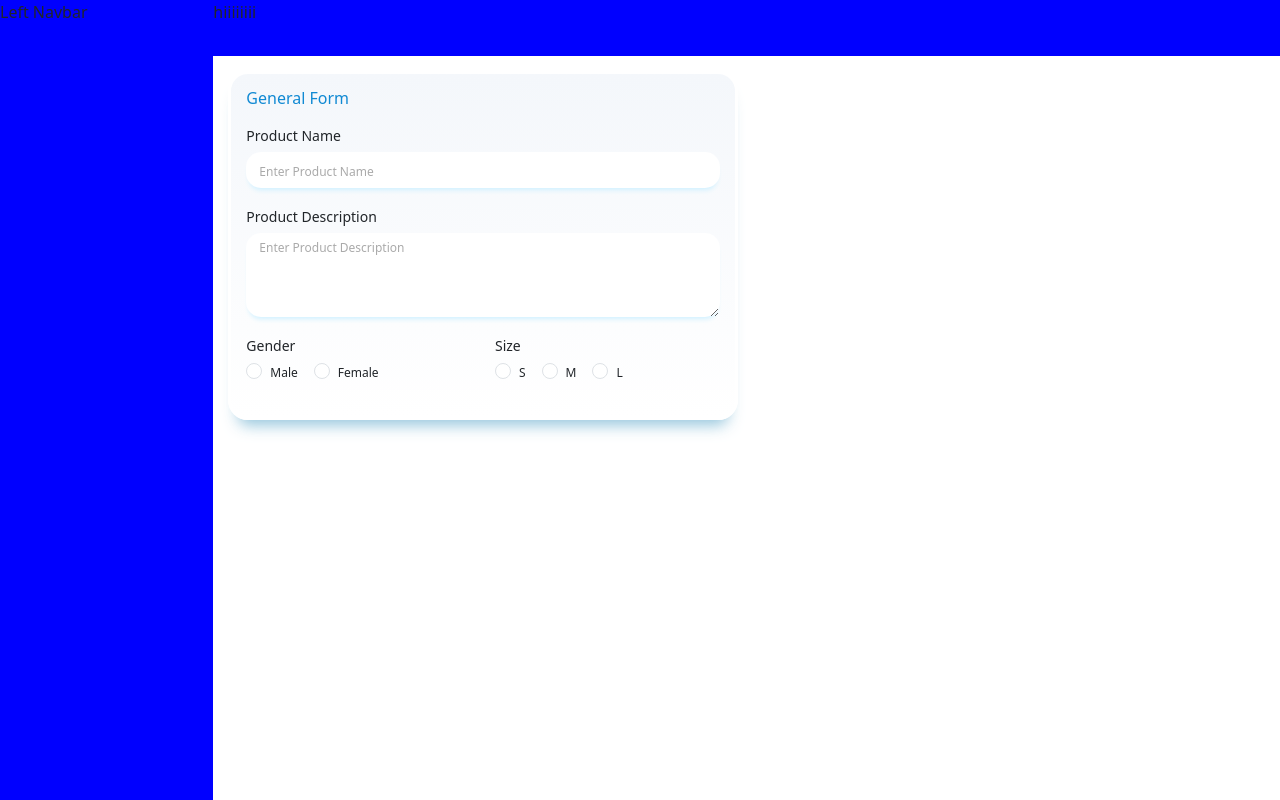
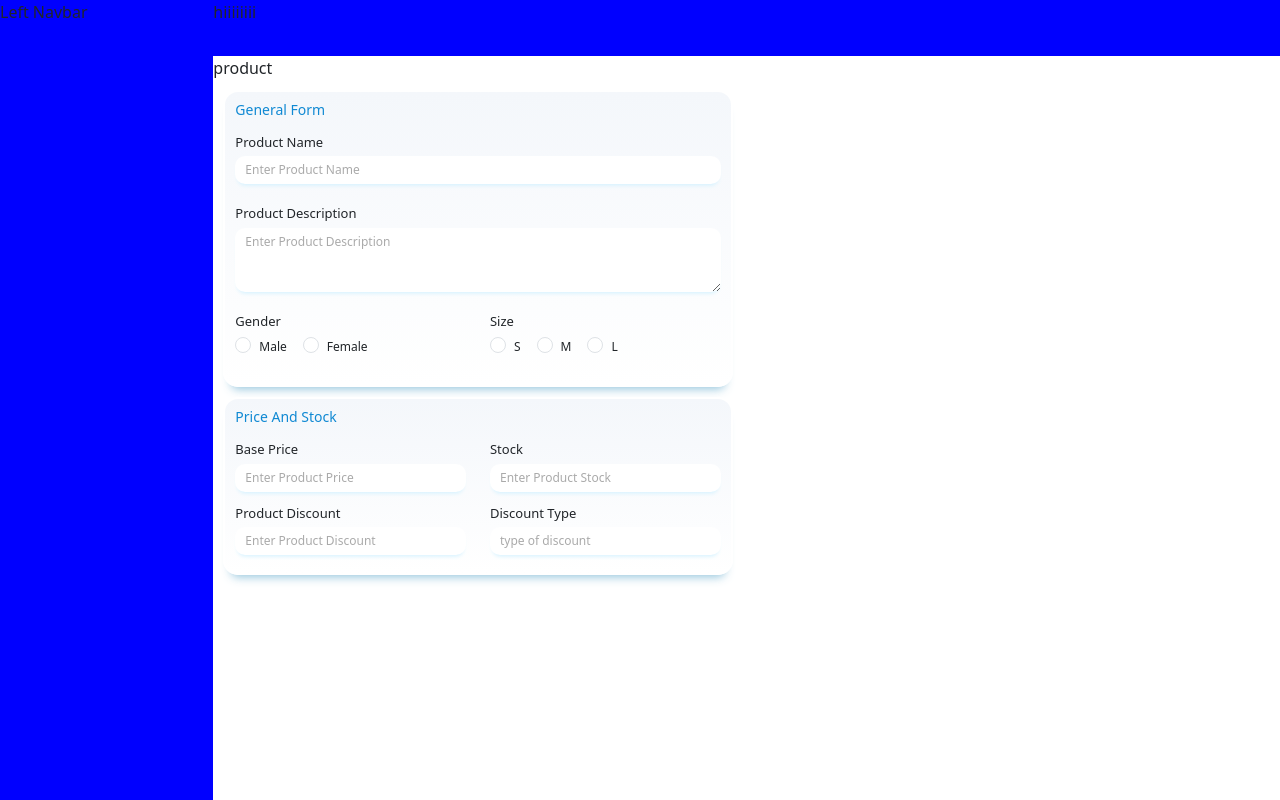
Before and after one commit to nermeenelmasry286/DashboardWithReact.js, a React (Vite) app: page / in a window 1280 px wide. Built offline with nearby package versions, Linux system fonts and the light colour scheme.

Commit message:
add priceAndStock form component

```diff
--- a/src/Custom/StyledGeneralForm.jsx
+++ b/src/Custom/StyledGeneralForm.jsx
@@ -7,32 +7,34 @@ export const Container = styled.div`
   max-width: 100%;
   background: #f8f9fd;
   background: linear-gradient(0deg, rgb(255, 255, 255) 0%, rgb(244, 247, 251) 100%);
-  border-radius: 20px;
-  padding: 15px;
-  border: 3px solid rgb(255, 255, 255);
-  box-shadow: rgba(133, 189, 215, 0.88) 0px 15px 15px -10px;
-  margin: 15px;
+  border-radius: 15px; /* Reduced border-radius */
+  padding: 10px; /* Reduced padding */
+  border: 2px solid rgb(255, 255, 255); /* Reduced border thickness */
+  box-shadow: rgba(133, 189, 215, 0.88) 0px 10px 10px -8px; /* Smaller shadow */
+  margin: 10px; /* Reduced margin */
 `;
 
 // Heading style
 export const Heading = styled.h2`
   font-weight: 500;
-  font-size: 16px;
+  font-size: 14px; /* Reduced font size */
   color: rgb(16, 137, 211);
+  margin-bottom: 10px; /* Added spacing below heading */
 `;
 
 // Styled Form
 export const StyledForm = styled(Form)`
-  margin-top: 15px;
+  margin-top: 10px; /* Reduced spacing above form */
 
   .form-control {
     width: 100%;
     background: white;
     border: none;
-    border-radius: 15px;
-    margin-top: 3px; /* Reduced space between label and input */
-    box-shadow: #cff0ff 0px 5px 5px -3px;
-    border-inline: 1px solid transparent;
+    border-radius: 10px; /* Reduced border-radius */
+    margin-top: 2px; /* Reduced space between label and input */
+    padding: 5px 10px; /* Reduced padding inside inputs */
+    box-shadow: #cff0ff 0px 4px 4px -3px; /* Reduced shadow intensity */
+    font-size: 12px; /* Adjusted font size */
 
     &::placeholder {
       font-size: 12px;
@@ -47,38 +49,37 @@ export const StyledForm = styled(Form)`
 
   .form-check-label {
     font-size: 12px;
-    margin-bottom: 2px; /* Reduced space between label and checkbox */
+    margin-bottom: 1px; /* Minimal space between label and checkbox */
   }
 
   label {
-    margin-bottom: 3px; /* Reduced spacing between label and associated input */
-    font-size: 14px; /* Optional: Make label text smaller for a compact look */
+    margin-bottom: 2px; /* Minimal spacing between label and input */
+    font-size: 13px; /* Slightly smaller label text */
   }
 `;
-
 
 // Styled Button
 export const StyledButton = styled(Button)`
   display: block;
   width: 100%;
-  font-size: 14px;
+  font-size: 13px; /* Reduced font size */
   font-weight: bold;
   background: linear-gradient(45deg, rgb(16, 137, 211) 0%, rgb(18, 177, 209) 100%);
   color: white;
-  padding-block: 10px;
-  margin: 15px auto;
-  border-radius: 15px;
-  box-shadow: rgba(133, 189, 215, 0.88) 0px 10px 8px -10px;
+  padding: 7px; /* Reduced padding for smaller button height */
+  margin: 10px auto; /* Reduced margin */
+  border-radius: 10px; /* Reduced border-radius */
+  box-shadow: rgba(133, 189, 215, 0.88) 0px 8px 6px -8px; /* Smaller shadow */
   border: none;
   transition: all 0.2s ease-in-out;
 
   &:hover {
-    transform: scale(1.02);
-    box-shadow: rgba(133, 189, 215, 0.88) 0px 13px 8px -12px;
+    transform: scale(1.01); /* Slightly reduced hover effect */
+    box-shadow: rgba(133, 189, 215, 0.88) 0px 10px 6px -9px;
   }
 
   &:active {
-    transform: scale(0.95);
-    box-shadow: rgba(133, 189, 215, 0.88) 0px 8px 8px -8px;
+    transform: scale(0.97);
+    box-shadow: rgba(133, 189, 215, 0.88) 0px 6px 6px -8px;
   }
 `;
--- a/src/Pages/AddProduct.jsx
+++ b/src/Pages/AddProduct.jsx
@@ -1,14 +1,16 @@
 import React from 'react';
 import { GeneralForm } from '../components/AddProductComponents/GeneralForm';
+import { PriceAndStock } from '../components/AddProductComponents/PriceAndStock';
 
 
 export function AddProduct() {
   return (
     <main style={{ width: '100%' }}>
+    <header>product</header>
       <div className="row " style={{ width: '100%' }}>
         <div className="col-12 col-md-6">
           <GeneralForm />
-
+          <PriceAndStock/>
         </div>
         <div className="col-12 col-md-6">
 
--- a/src/components/AddProductComponents/PriceAndStock.jsx
+++ b/src/components/AddProductComponents/PriceAndStock.jsx
@@ -0,0 +1,45 @@
+import React from 'react';
+import Form from 'react-bootstrap/Form';
+import { Container, Heading, StyledForm } from '../../Custom/StyledGeneralForm';
+
+export function PriceAndStock() {
+  return (
+    <Container className="container-fluid">
+      <Heading>Price And Stock</Heading>
+      <StyledForm>
+        <div className="row">
+          <div className="col-12 col-md-6 mb-2"> {/* Reduced bottom margin */}
+            <Form.Group controlId="productPrice">
+              <Form.Label>Base Price</Form.Label>
+              <Form.Control type="number" min="1" placeholder="Enter Product Price" />
+            </Form.Group>
+          </div>
+
+          <div className="col-12 col-md-6 mb-2"> {/* Reduced bottom margin */}
+            <Form.Group controlId="stock">
+              <Form.Label>Stock</Form.Label>
+              <Form.Control type="number" min="1" placeholder="Enter Product Stock" />
+            </Form.Group>
+          </div>
+        </div>
+
+        <div className="row">
+          <div className="col-12 col-md-6 mb-2"> {/* Reduced bottom margin */}
+            <Form.Group controlId="productDiscount">
+              <Form.Label>Product Discount</Form.Label>
+              <Form.Control type="number" placeholder="Enter Product Discount" />
+            </Form.Group>
+          </div>
+
+          <div className="col-12 col-md-6 mb-2"> {/* Reduced bottom margin */}
+            <Form.Group controlId="productName">
+              <Form.Label>Discount Type</Form.Label>
+              <Form.Control type="text" placeholder="type of discount" />
+
+            </Form.Group>
+          </div>
+        </div>
+      </StyledForm>
+    </Container>
+  );
+}
```
